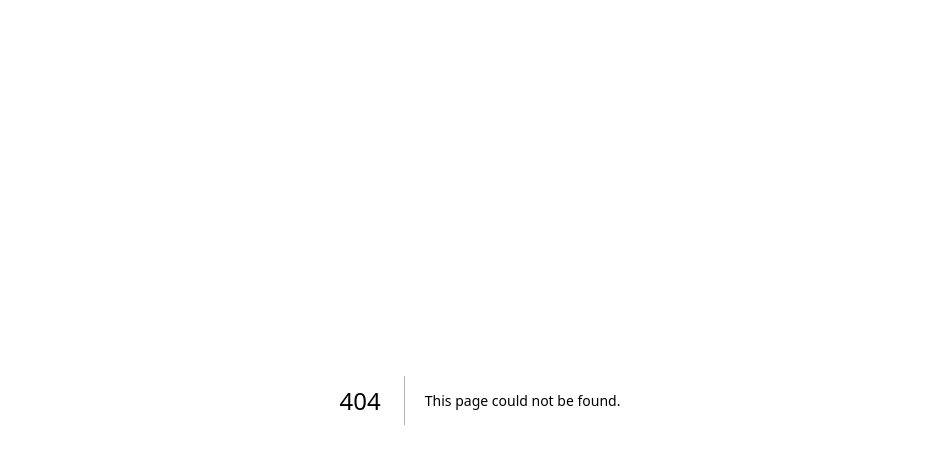
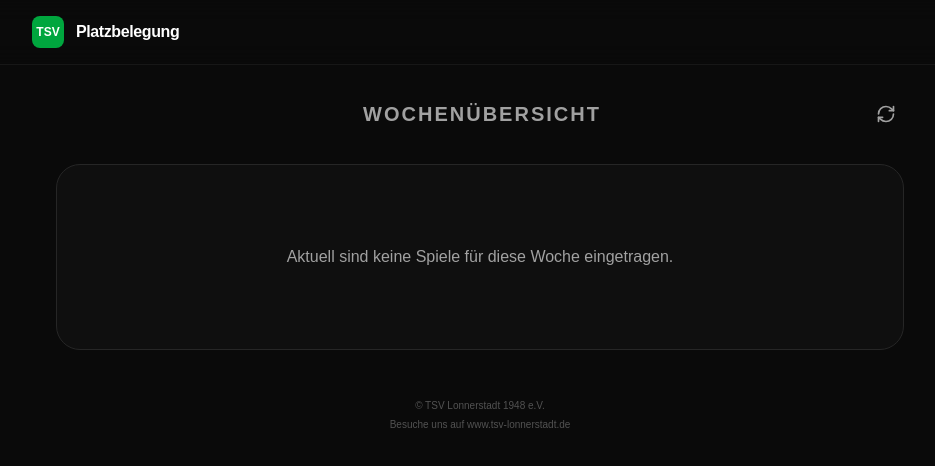
Before and after one commit to StefGyr/TSV-Loscherd-Herren-Getraenke, a Next.js app: page /platzbelegung in a window 1280 px wide. Before the commit this address had no page. Shown: the top 466 px of the page, without its empty margins (160-1095 px from the left). Built offline with nearby package versions, Linux system fonts and the light colour scheme; no server answers; the database is empty.

Commit message:
Implement public pitch occupancy page: allows login-free sharing via WhatsApp

```diff
--- /dev/null
+++ b/app/platzbelegung/page.tsx
@@ -0,0 +1,118 @@
+'use client'
+
+import { useEffect, useState, useCallback } from 'react'
+import { supabase } from '@/lib/supabase-browser'
+import PlatzbelegungShare from '@/components/PlatzbelegungShare'
+import { Share2, RefreshCw } from 'lucide-react'
+
+export default function PublicPlatzbelegungPage() {
+    const [entries, setEntries] = useState<any[]>([])
+    const [loading, setLoading] = useState(true)
+
+    const loadData = useCallback(async () => {
+        setLoading(true)
+        const today = new Date()
+        // Start of current week (Monday)
+        const day = today.getDay()
+        const diff = today.getDate() - day + (day === 0 ? -6 : 1)
+        const startOfWeek = new Date(today.setDate(diff))
+        startOfWeek.setHours(0, 0, 0, 0)
+
+        const endOfWeek = new Date(startOfWeek)
+        endOfWeek.setDate(startOfWeek.getDate() + 6)
+        endOfWeek.setHours(23, 59, 59, 999)
+
+        const { data, error } = await supabase
+            .from('platzbelegung')
+            .select('*')
+            .gte('date', startOfWeek.toISOString().split('T')[0])
+            .lte('date', endOfWeek.toISOString().split('T')[0])
+            .order('date', { ascending: true })
+            .order('time', { ascending: true })
+
+        if (error) {
+            console.error('Error fetching data:', error)
+        } else {
+            setEntries(data || [])
+        }
+        setLoading(false)
+    }, [])
+
+    useEffect(() => {
+        loadData()
+    }, [loadData])
+
+    const handleShare = async () => {
+        if (navigator.share) {
+            try {
+                await navigator.share({
+                    title: 'TSV Lonnerstadt Platzbelegung',
+                    text: 'Hier ist die aktuelle Platzbelegung für diese Woche.',
+                    url: window.location.href,
+                })
+            } catch (err) {
+                console.log('Share failed', err)
+            }
+        } else {
+            alert('Teilen wird von deinem Browser nicht unterstützt. Bitte erstelle einen Screenshot.')
+        }
+    }
+
+    return (
+        <div className="min-h-screen bg-neutral-950 text-white pb-20">
+            {/* Simple Public Header */}
+            <div className="fixed top-0 left-0 right-0 z-50 bg-neutral-950/80 backdrop-blur-md border-b border-neutral-900 px-6 py-4">
+                <div className="max-w-4xl mx-auto flex justify-between items-center">
+                    <div className="flex items-center gap-3">
+                        <div className="w-8 h-8 bg-green-600 rounded-lg flex items-center justify-center font-bold text-white text-xs">TSV</div>
+                        <span className="font-bold tracking-tight">Platzbelegung</span>
+                    </div>
+                </div>
+            </div>
+
+            <div className="max-w-4xl mx-auto pt-24 px-6 text-center">
+                <div className="flex items-center justify-between mb-8">
+                    <div className="w-10"></div> {/* Spacer */}
+                    <h1 className="text-xl font-bold text-neutral-400 uppercase tracking-widest">Wochenübersicht</h1>
+                    <button onClick={loadData} className="p-2 hover:bg-neutral-900 rounded-full text-neutral-400 transition" title="Aktualisieren">
+                        <RefreshCw size={20} className={loading ? 'animate-spin' : ''} />
+                    </button>
+                </div>
+
+                {loading ? (
+                    <div className="flex flex-col items-center justify-center py-20">
+                        <RefreshCw size={40} className="animate-spin text-green-500 mb-4" />
+                        <p className="text-neutral-500">Lade Platzbelegung...</p>
+                    </div>
+                ) : entries.length === 0 ? (
+                    <div className="py-20 bg-neutral-900/40 rounded-3xl border border-neutral-800">
+                        <p className="text-neutral-400">Aktuell sind keine Spiele für diese Woche eingetragen.</p>
+                    </div>
+                ) : (
+                    <div className="flex flex-col items-center">
+                        <div className="mb-10 w-full max-w-sm">
+                            <PlatzbelegungShare entries={entries} />
+                        </div>
+
+                        <button
+                            onClick={handleShare}
+                            className="flex items-center justify-center gap-2 px-10 py-4 bg-green-600 hover:bg-green-700 rounded-2xl font-bold shadow-lg shadow-green-900/20 transition w-full max-w-sm"
+                        >
+                            <Share2 size={20} /> Diese Ansicht teilen
+                        </button>
+
+                        <p className="mt-8 text-neutral-500 text-sm italic max-w-xs mx-auto">
+                            Tipp: Erstelle einen Screenshot von der Ansicht oben, um ihn direkt in WhatsApp zu verschicken.
+                        </p>
+                    </div>
+                )}
+            </div>
+
+            {/* Footer / Info */}
+            <div className="mt-12 text-center text-neutral-600 text-[10px] space-y-1">
+                <p>© TSV Lonnerstadt 1948 e.V.</p>
+                <p>Besuche uns auf www.tsv-lonnerstadt.de</p>
+            </div>
+        </div>
+    )
+}
--- a/middleware.ts
+++ b/middleware.ts
@@ -9,7 +9,7 @@ export async function middleware(req: NextRequest) {
   } = await supabase.auth.getSession()
 
   const { pathname } = req.nextUrl
-  const publicPaths = ['/login', '/register', '/reset', '/terminal']
+  const publicPaths = ['/login', '/register', '/reset', '/terminal', '/platzbelegung']
   const isPublic = publicPaths.some((path) => pathname.startsWith(path))
 
   // Nicht eingeloggt → redirect zu Login
```
